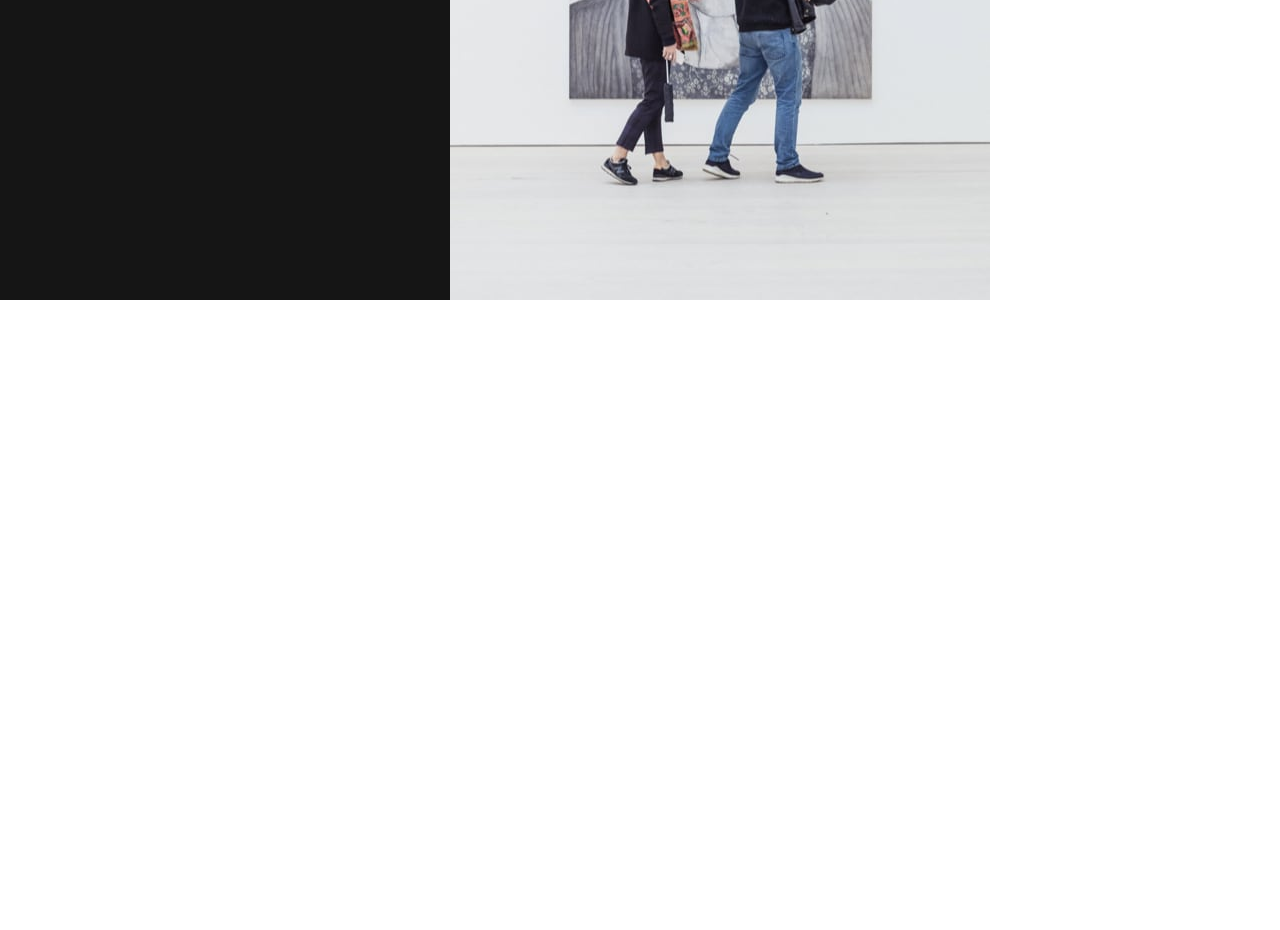
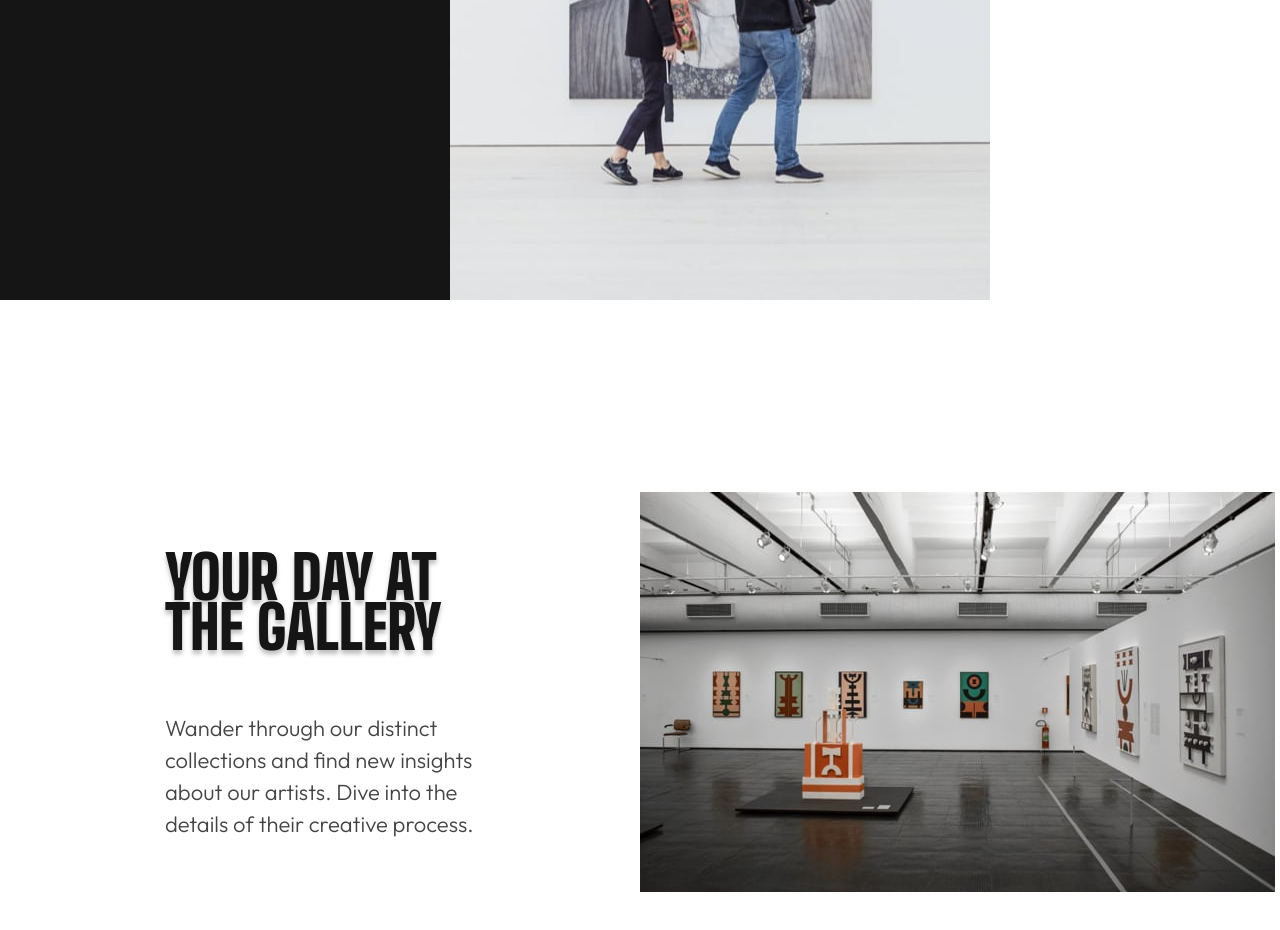
Before and after one commit to VirtualVasquez/art-gallery-website-challenge, a website: page index.html in a window 1280 px wide. Shown: the part 500-1430 px from the top of the page. Before the commit the page ends 800 px from the top, so only its background shows below. Drawn offline with Linux system fonts and the light colour scheme.

Commit message:
desktop viewpoint of top row in grid done

```diff
--- a/index.html
+++ b/index.html
@@ -48,20 +48,29 @@
         </div>
       </div>
 
-      <!-- <div class="bottom-half">
-        <p class="body-text text-m">
-          Your day at the gallery
+      <div class="bottom-half">
+        <div class="row">
+            <div class="column">
+              <h3 class="headings header-m">
+                Your day at the gallery
+              </h3>
+              <p class="body-text text-m">
+                Wander through our distinct collections and find new insights about
+                our artists. Dive into the details of their creative process.
+              </p>
+            </div>
+            <div class="column">
+              <img src="/assets/desktop/image-grid-1.jpg" class="desktop-image"></img>
+            </div>
+        </div>
+        <div class="row">
+          <div class="column">
 
-          Wander through our distinct collections and find new insights about
-          our artists. Dive into the details of their creative process.
-
-          Come &amp; be inspired
-
-          We’re excited to welcome you to our gallery and see how our collections
-          influence you.
-        </p>
-      </div>   -->
-
+          </div>
+          <div class="column">
+          </div>
+        </div>
+      </div>
     </section>
     <!-- <footer>
       Modern Art Gallery
--- a/style.scss
+++ b/style.scss
@@ -40,6 +40,17 @@ body{
 
 h1, h2, h3, h4, h5, h6, p{
     margin: 0;
+    &.header-m{
+        @include header-size-properties(m);
+        margin: 60px 0;
+    }
+}
+
+
+p{
+    &.text-m{
+        @include body-size-properties(m);
+    }
 }
 
 .row{
@@ -109,6 +120,15 @@ section{
                     button{
                         margin-top:72px;
                     }
+                }
+            }
+        }
+        .bottom-half{
+            margin: 192px 0;
+            .row:nth-child(1){
+                justify-content: space-between;
+                .column:nth-child(1){
+                    width: 350px;
                 }
             }
         }
```
Also changed, not shown: style.css, 1 other file.
